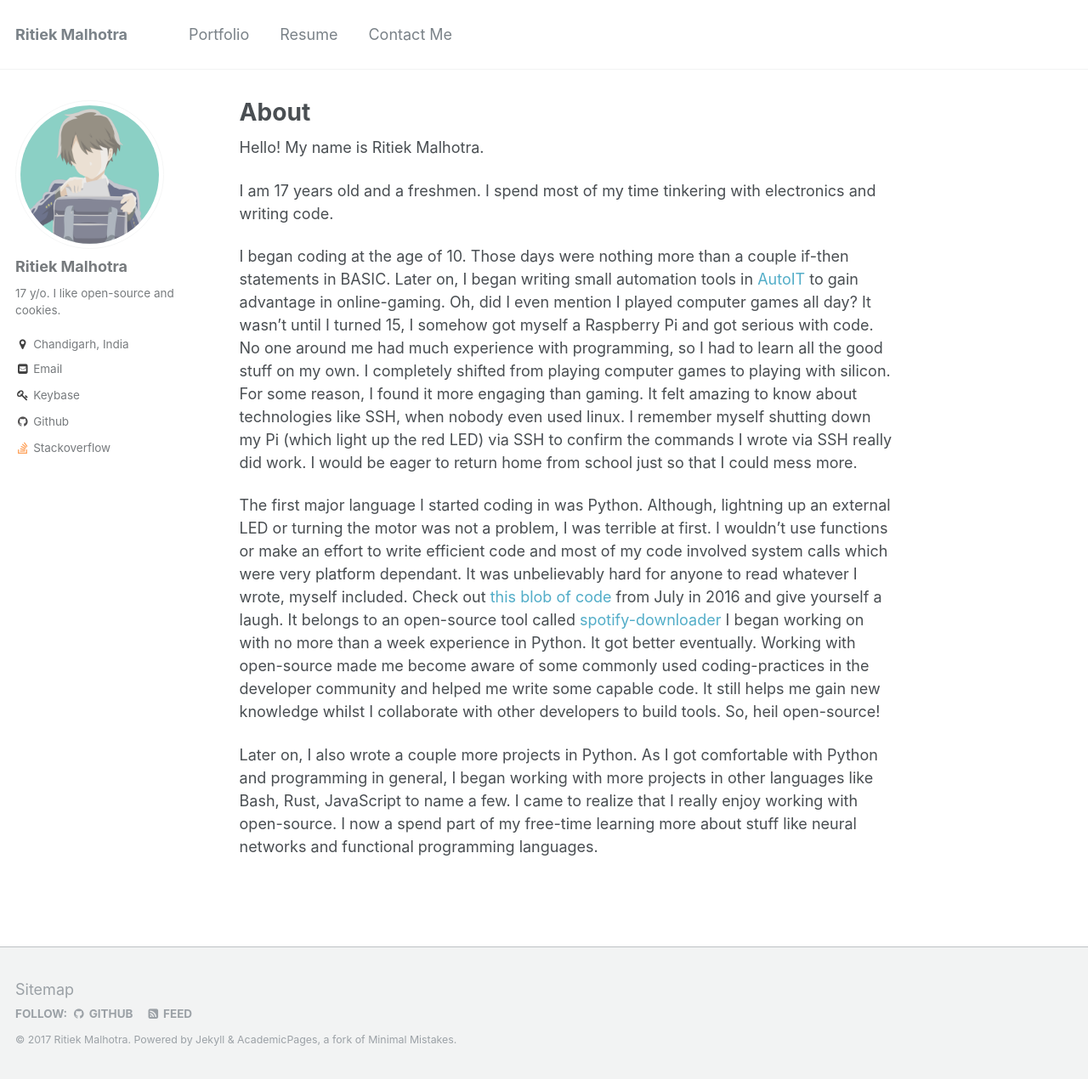
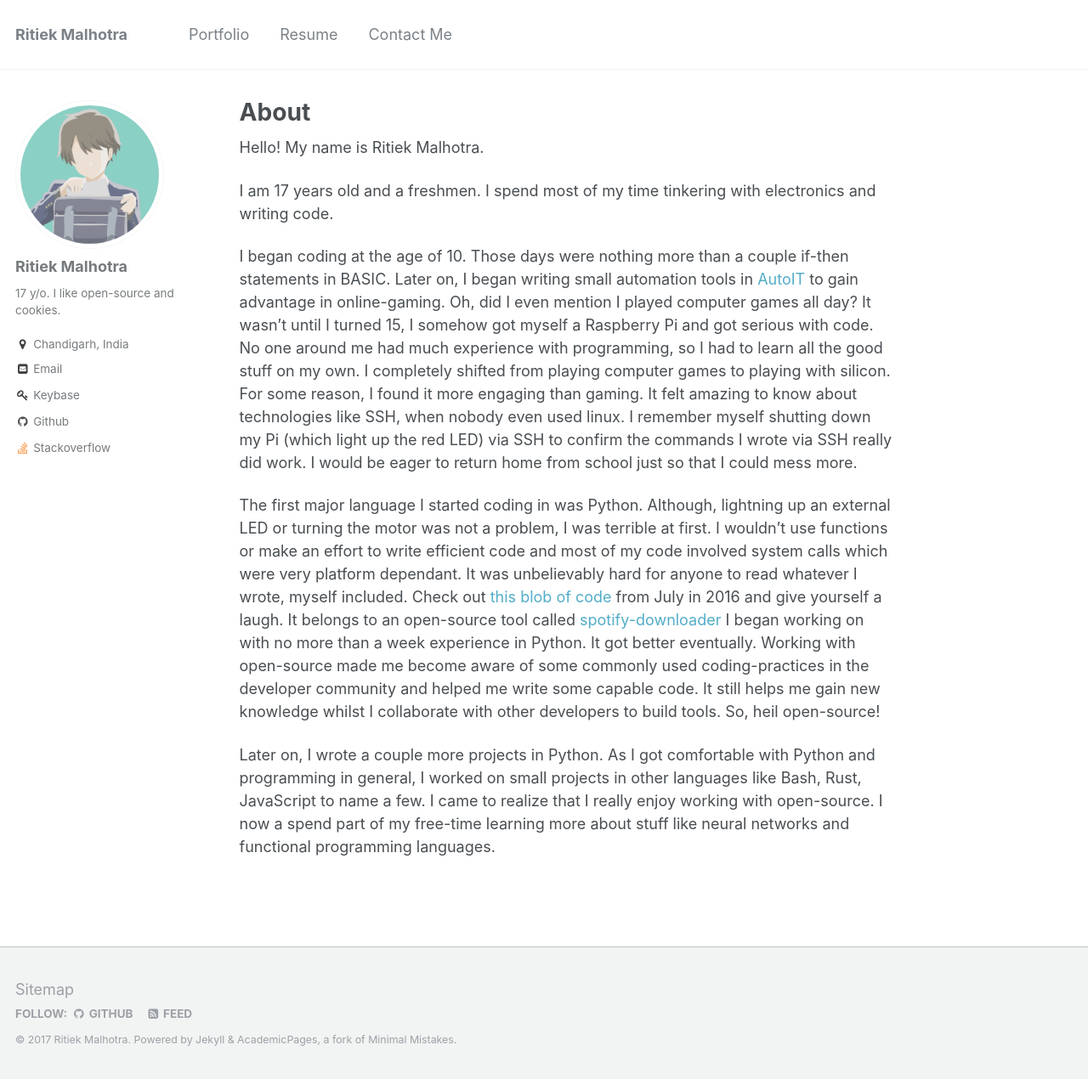
Before and after one commit to ritiek/ritiek.github.io, a Jekyll site: the page built from _pages/about.md, in a window 1280 px wide and 1270 px high. Shown: the whole window at 85% size. Built offline with Jekyll 4.4.1, drawn with Linux system fonts in a browser that asks for light colours.

Commit message:
Update about.md

```diff
--- a/_pages/about.md
+++ b/_pages/about.md
@@ -17,4 +17,4 @@
 
 The first major language I started coding in was Python. Although, lightning up an external LED or turning the motor was not a problem, I was terrible at first. I wouldn't use functions or make an effort to write efficient code and most of my code involved system calls which were very platform dependant. It was unbelievably hard for anyone to read whatever I wrote, myself included. Check out [this blob of code](https://github.com/ritiek/spotify-downloader/blob/b473f8f3cd0f7f2b00cd39a4eb8f907264162ce0/YTMusic.py) from July in 2016 and give yourself a laugh. It belongs to an open-source tool called [spotify-downloader](https://github.com/ritiek/spotify-downloader) I began working on with no more than a week experience in Python. It got better eventually. Working with open-source made me become aware of some commonly used coding-practices in the developer community and helped me write some capable code. It still helps me gain new knowledge whilst I collaborate with other developers to build tools. So, heil open-source!
 
-Later on, I also wrote a couple more projects in Python. As I got comfortable with Python and programming in general, I began working with more projects in other languages like Bash, Rust, JavaScript to name a few. I came to realize that I really enjoy working with open-source. I now a spend part of my free-time learning more about stuff like neural networks and functional programming languages.
+Later on, I wrote a couple more projects in Python. As I got comfortable with Python and programming in general, I worked on small projects in other languages like Bash, Rust, JavaScript to name a few. I came to realize that I really enjoy working with open-source. I now a spend part of my free-time learning more about stuff like neural networks and functional programming languages.
```
